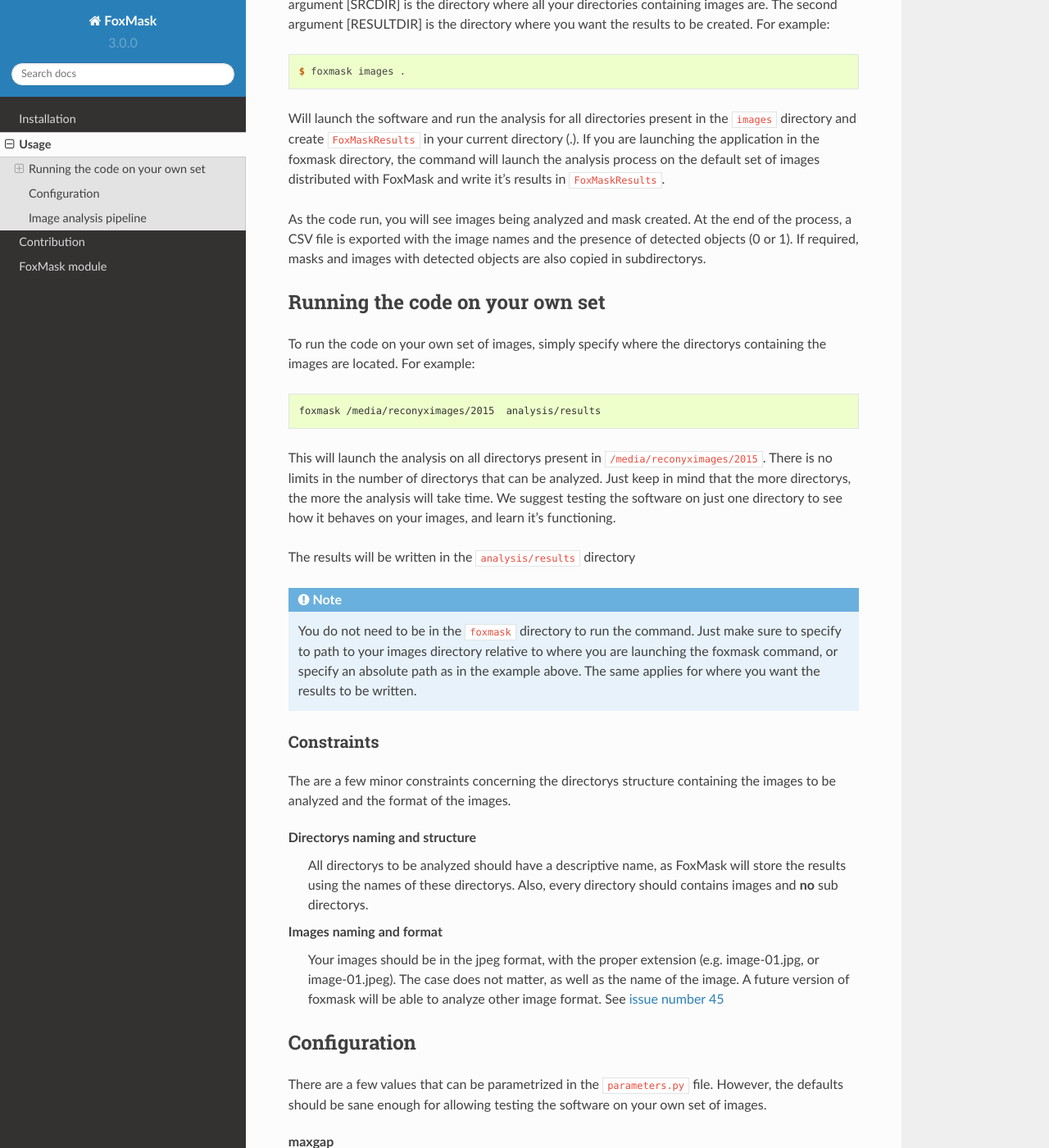
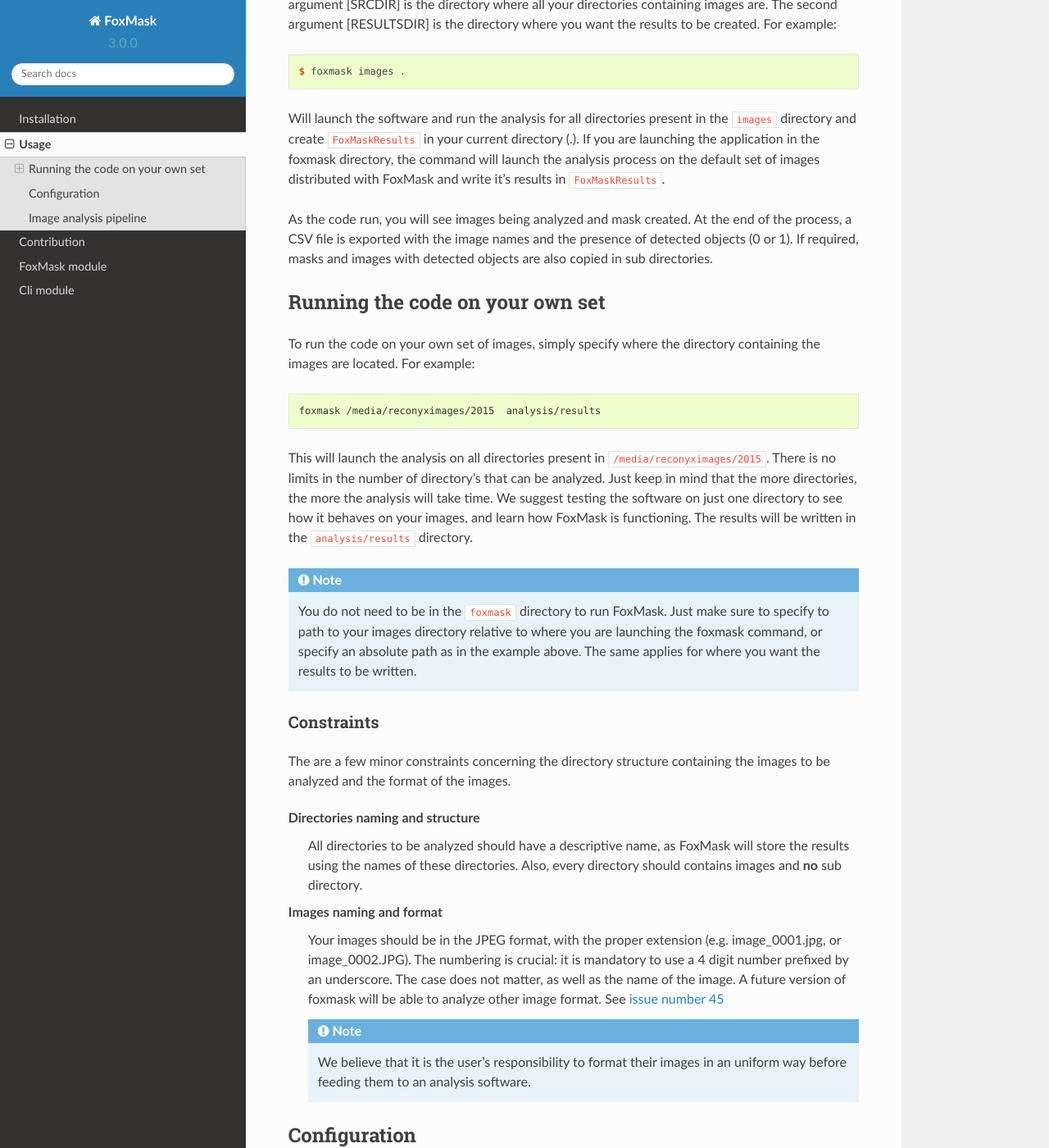
Before and after one commit to edevost/foxmask, a Sphinx documentation site: the page built from docs/usage.rst, in a window 1280 px wide and 1400 px high, scrolled down 476 px. Shown: the whole window at 82% size. Built offline with Sphinx 7.4.7 and the Read the Docs theme 2.0.0, drawn with Linux system fonts in a browser that asks for light colours; some of the changed text lies outside the part shown.

Commit message:
Added api doc for the cli module

```diff
--- a/docs/code.rst
+++ b/docs/code.rst
@@ -3,6 +3,7 @@
 ==============
 
 .. automodule:: foxmask
+   :members:
 
 Gathering folders to analyze
 ============================
--- a/docs/conf.py
+++ b/docs/conf.py
@@ -19,8 +19,10 @@
 # add these directories to sys.path here. If the directory is relative to the
 # documentation root, use os.path.abspath to make it absolute, like shown here.
 sys.path.insert(0, os.path.abspath('../foxmask'))
+sys.path.insert(0, os.path.abspath('../cli'))
 
 import foxmask
+import cli
 #from setup import get_distribution_info
 
 #project_metadata = get_distribution_info()
--- a/docs/index.rst
+++ b/docs/index.rst
@@ -26,3 +26,4 @@
    usage
    contribution
    code
+   cli
--- a/docs/usage.rst
+++ b/docs/usage.rst
@@ -6,9 +6,9 @@
 
 FoxMask program is shipped with a sample of images located in the
 ``images`` directory, where you will find two other directories (example-1
-and example-2) containing jpeg images of Arctic fox. We encourage you to test
+and example-2) containing JPEG images of Arctic fox. We encourage you to test
 FoxMask on theses samples first. The full analysis takes around 2 minutes on
-an intel core i5.
+an Intel core i5.
 
 To run FoxMask, simply invoke it from the command line.
 
@@ -22,7 +22,7 @@
 Without argument, the software will exit and print it's usage and
 what argument is missing. The first argument [SRCDIR] is
 the directory where all your directories containing images are.
-The second argument [RESULTDIR] is the directory where you want the
+The second argument [RESULTSDIR] is the directory where you want the
 results to be created. For example:
 
 .. code-block:: console
@@ -39,33 +39,31 @@
 As the code run, you will see images being analyzed and mask created. At the end of
 the process, a CSV file is exported with the image names and the presence
 of detected objects (0 or 1). If required, masks and images with detected
-objects are also copied in subdirectorys.
+objects are also copied in sub directories.
 
 
 Running the code on your own set
 ================================
 
 To run the code on your own set of images, simply specify
-where the directorys containing the images are located. For
+where the directory containing the images are located. For
 example:
 
 .. code-block:: console
 
    foxmask /media/reconyximages/2015  analysis/results
 
-This will launch the analysis on all directorys present in
+This will launch the analysis on all directories present in
 ``/media/reconyximages/2015``. There is no limits in the
-number of directorys that can be analyzed. Just keep in mind
-that the more directorys, the more the analysis will take time.
+number of directory's that can be analyzed. Just keep in mind
+that the more directories, the more the analysis will take time.
 We suggest testing the software on just one directory to see
-how it behaves on your images, and learn it's functioning.
-
-The results will be written in the ``analysis/results``
-directory
+how it behaves on your images, and learn how FoxMask is functioning.
+The results will be written in the ``analysis/results`` directory.
 
 .. note::
 
-   You do not need to be in the ``foxmask`` directory to run the command.
+   You do not need to be in the ``foxmask`` directory to run FoxMask.
    Just make sure to specify to path to your images directory relative
    to where you are launching the foxmask command, or specify an
    absolute path as in the example above. The same applies for where
@@ -75,19 +73,27 @@
 Constraints
 -----------
 
-The are a few minor constraints concerning the directorys structure containing the
+The are a few minor constraints concerning the directory structure containing the
 images to be analyzed and the format of the images.
 
-Directorys naming and structure
-  All directorys to be analyzed should have a descriptive name, as FoxMask
-  will store the results using the names of these directorys. Also,
-  every directory should contains images and **no** sub directorys.
+Directories naming and structure
+  All directories to be analyzed should have a descriptive name, as FoxMask
+  will store the results using the names of these directories. Also,
+  every directory should contains images and **no** sub directory.
 
 Images naming and format
-  Your images should be in the jpeg format, with the proper extension
-  (e.g. image-01.jpg, or image-01.jpeg). The case does not matter, as well
-  as the name of the image. A future version of foxmask will be able to analyze
-  other image format. See `issue number 45`_
+  Your images should be in the JPEG format, with the proper extension
+  (e.g. image_0001.jpg, or image_0002.JPG). The numbering is crucial:
+  it is mandatory to use a 4 digit number prefixed by an underscore.
+  The case does not matter, as well as the name of the image.
+  A future version of foxmask will be able to analyze other image format.
+  See `issue number 45`_
+
+  .. note::
+
+     We believe that it is the user's responsibility to format their images
+     in an uniform way before feeding them to an analysis software.
+
 
 .. _issue number 45: https://github.com/edevost/foxmask/issues/45
 
--- a/setup.py
+++ b/setup.py
@@ -312,7 +312,7 @@
         ],
         entry_points='''
         [console_scripts]
-        foxmask=foxmask.__main__:main
+        foxmask=cli.cli:main
      ''',
     )
 
```
Also changed, not shown: docs/cli.rst (added, +15 -0 lines), docs/installation.rst (+15 -15 lines), cli/__init__.py (added), 3 other files.
